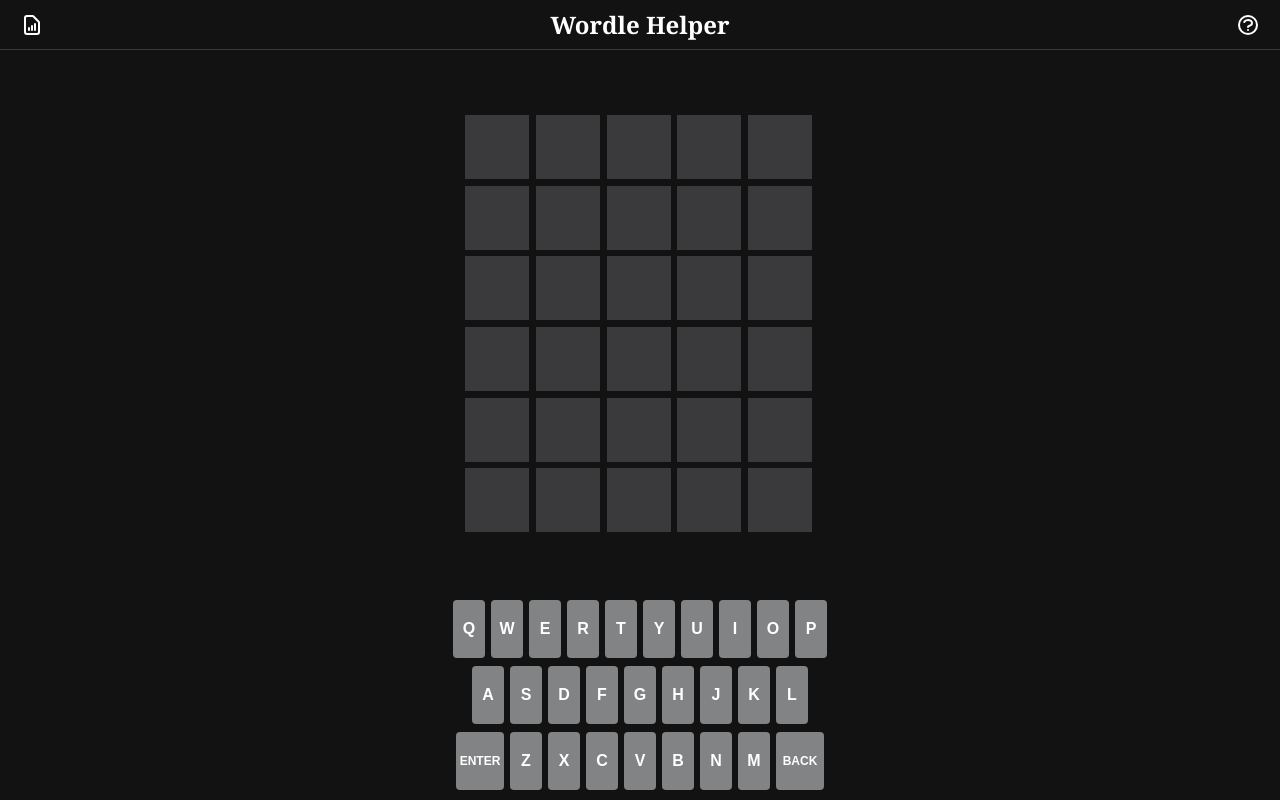
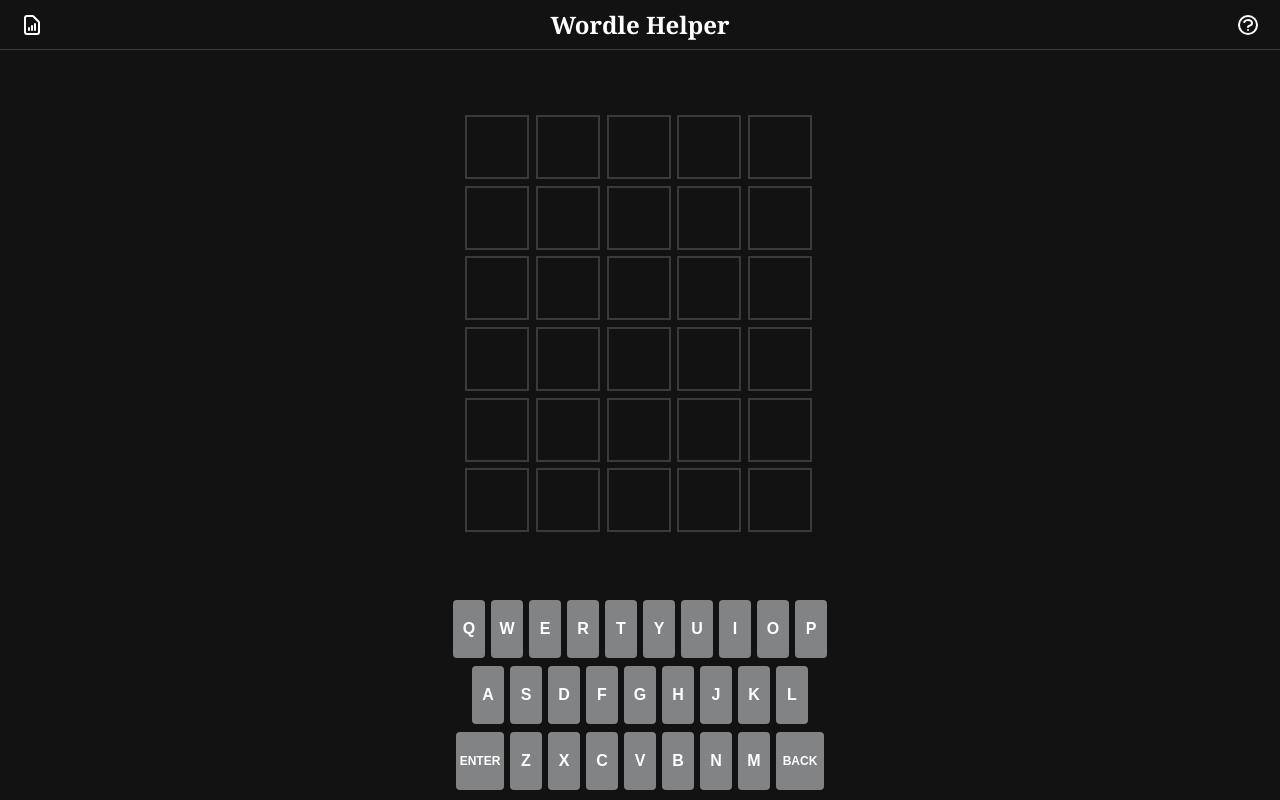
Before and after one commit to RogelioCamargo/wordle-helper, a React (Create React App) app: page / in a window 1280 px wide. Built offline with nearby package versions, Linux system fonts and the light colour scheme.

Commit message:
Ensure new Character class works with dependent components

```diff
--- a/src/App.js
+++ b/src/App.js
@@ -1,20 +1,17 @@
 import { useEffect, useMemo, useState, useRef } from "react";
 import Trie from "./Trie";
+import Character from "./Character";
 import { words } from "./data";
-import { Header, Keyboard, Modal, Grid } from "./components";
+import { Header, Modal, Game } from "./components";
 import { Help, Results } from "./pages";
-import { prepareInput } from "./util";
 
 function App() {
-	const [values, setValues] = useState(new Array(30).fill(""));
-	const [colors, setColors] = useState(new Array(30).fill(-1));
-	const [currentRow, setCurrentRow] = useState(0);
-	const [currentCell, setCurrentCell] = useState(0);
+	const [values, setValues] = useState([]);
 	const [results, setResults] = useState([]);
 	const resultsModalRef = useRef();
 	const helpModalRef = useRef();
 
-	// create trie
+	// create trie upon mount
 	const trie = useMemo(() => {
 		const newTrie = new Trie();
 		for (const word of words) newTrie.insert(word);
@@ -29,108 +26,50 @@
 	}, [trie]);
 
 	const changeColor = (selectedIndex) => {
-		// ensure cell belongs isn't empty
-		if (
-			(selectedIndex === currentCell && !values[currentCell]) ||
-			selectedIndex > currentCell
-		)
-			return null;
-		let colorValue = colors[selectedIndex];
-		if (colorValue === 2) colorValue = 0;
-		else colorValue++;
-		setColors((previousState) => {
-			return previousState.map((value, index) =>
-				index === selectedIndex ? colorValue : value
-			);
+		const cell = values.length - 1;
+		if (selectedIndex > cell) return null;
+
+		console.log("change color");
+		// get character's color
+		const { color } = values[selectedIndex];
+		let newColor;
+		if (color === 2) newColor = 0;
+		else newColor = color + 1;
+
+		// update color
+		setValues((previousState) => {
+			return previousState.map((character, index) => {
+				if (selectedIndex === index)
+					character.color = newColor;
+
+				return character;
+			});
 		});
 	};
 
-	const isLastCell = (index) => index === 29;
-	const isLastCellInRow = (index) => (index + 1) % 5 === 0;
-	const isFirstCellInRow = (index) => index % 5 === 0;
-	const isOccupiedCell = (index) => values[index];
-	const isLastRow = (index) => index === 6;
-
 	const onClickEnter = () => {
 		// ensure entire row is filled
-		const word = values.slice(currentRow * 5, currentRow * 5 + 5).join("");
-		if (word.length !== 5) return null;
+		if (values.length > 0 && values.length % 5 !== 0) return null;
 
-		const input = prepareInput(currentRow, colors, values);
-		const trieResults = trie.search(
-			input.correctQuery,
-			input.validQueryList,
-			input.greenSet,
-			input.yellowSet,
-			input.graySet
-		);
+		console.log("enter");
+		const trieResults = trie.search(values);
 		setResults(trieResults);
 		resultsModalRef.current.openModal();
-
-		setCurrentCell((previousState) => {
-			if (isLastCell(previousState)) return 29;
-			return previousState + 1;
-		});
-		setCurrentRow((previousState) => {
-			if (isLastRow(previousState)) return 6;
-			return previousState + 1;
-		});
 	};
 
 	const onClickBack = () => {
-		const CURRENT_CELL = currentCell;
-		if (currentRow && isFirstCellInRow(CURRENT_CELL))
-			setCurrentRow((previousState) => previousState - 1);
-		if (isLastCellInRow(CURRENT_CELL) && isOccupiedCell(CURRENT_CELL)) {
-			setColors((previousState) => {
-				return previousState.map((value, index) =>
-					index === CURRENT_CELL ? -1 : value
-				);
-			});
-			setValues((previousState) => {
-				return previousState.map((value, index) =>
-					index === CURRENT_CELL ? "" : value
-				);
-			});
-		} else {
-			setColors((previousState) => {
-				return previousState.map((value, index) =>
-					index === CURRENT_CELL || index === CURRENT_CELL - 1 ? -1 : value
-				);
-			});
-			setValues((previousState) => {
-				return previousState.map((value, index) =>
-					index === CURRENT_CELL || index === CURRENT_CELL - 1 ? "" : value
-				);
-			});
-			setCurrentCell((previousState) => {
-				if (previousState <= 0) return 0;
-				return previousState - 1;
-			});
-		}
+		if (values.length <= 0) return null;
+
+		setValues((previousState) =>
+			previousState.slice(0, previousState.length - 1)
+		);
 	};
 
 	const onClickKey = (keyValue) => {
-		// capture the current cell to ensure the correct cell is updated
-		const CURRENT_CELL = currentCell;
-		// can only go one row at a time
-		if (isLastCellInRow(CURRENT_CELL) && values[CURRENT_CELL]) return null;
+		if (values.length >= 30) return null;
 
-		setValues((previousState) => {
-			return previousState.map((value, index) =>
-				index === CURRENT_CELL ? keyValue : value
-			);
-		});
-		setColors((previousState) => {
-			return previousState.map((value, index) =>
-				index === CURRENT_CELL ? 0 : value
-			);
-		});
-		setCurrentCell((previousState) => {
-			if (isLastCellInRow(previousState)) return previousState;
-			if (isLastCell(previousState)) return 29;
-			return previousState + 1;
-		});
+		const character = new Character(keyValue);
+		setValues((previousState) => [...previousState, character]);
 	};
 
 	return (
@@ -139,14 +78,13 @@
 				openResultsModal={() => resultsModalRef.current.openModal()}
 				openHelpModal={() => helpModalRef.current.openModal()}
 			/>
-			<main className="h-game max-w-game mx-auto flex flex-col">
-				<Grid values={values} colors={colors} changeColor={changeColor} />
-				<Keyboard
-					onClickBack={onClickBack}
-					onClickEnter={onClickEnter}
-					onClickKey={onClickKey}
-				/>
-			</main>
+			<Game
+				values={values}
+				changeColor={changeColor}
+				onClickBack={onClickBack}
+				onClickEnter={onClickEnter}
+				onClickKey={onClickKey}
+			/>
 			{/* Results Modals */}
 			<Modal ref={resultsModalRef} title="Results">
 				<Results results={results} />
--- a/src/Trie.js
+++ b/src/Trie.js
@@ -1,3 +1,4 @@
+import { prepareInput } from "./util";
 class TrieNode {
 	constructor() {
 		this.children = new Map();
@@ -38,25 +39,25 @@
 		this.count++;
 	}
 
-	search(query, validList, greenSet, yellowSet, invalidSet) {
+	search(values) {
+		const { correctQuery, validQueries, grays, yellows, greens } =
+			prepareInput(values);
 		const results = [];
 
 		const isInvalidCharacter = (char) => {
-			return (
-				invalidSet.has(char) && !greenSet.has(char) && !yellowSet.has(char)
-			);
+			return grays.has(char) && !greens.has(char) && !yellows.has(char);
 		};
 
 		const isSingleOccurring = (char) => {
 			return (
-				(invalidSet.has(char) && greenSet.has(char)) ||
-				(invalidSet.has(char) && yellowSet.has(char))
+				(grays.has(char) && greens.has(char)) ||
+				(grays.has(char) && yellows.has(char))
 			);
 		};
 
 		const searchNode = (current, path, index) => {
-			if (index === query.length) {
-				for (const list of validList) {
+			if (index === correctQuery.length) {
+				for (const list of validQueries) {
 					for (let idx = 0; idx < list.length; idx++) {
 						const validChar = list[idx];
 						if (validChar === ".") continue;
@@ -80,7 +81,7 @@
 				return null;
 			}
 
-			const char = query.charAt(index);
+			const char = correctQuery.charAt(index);
 			// "." represents any character, so must vist every path
 			if (char === ".") {
 				const charKeys = current.children.keys();
--- a/src/components/index.js
+++ b/src/components/index.js
@@ -1,6 +1,5 @@
 import Header from "./Header";
-import Keyboard from "./Keyboard";
 import Modal from "./Modal";
-import Grid from "./Grid";
+import Game from "./Game";
 
-export { Header, Keyboard, Modal, Grid };
+export { Header, Modal, Game };
--- a/src/util.js
+++ b/src/util.js
@@ -1,42 +1,46 @@
-export const prepareInput = (row, colors, values) => {
-	const graySet = new Set();
-	const yellowSet = new Set();
-	const greenSet = new Set();
+export const prepareInput = (values) => {
+	const row = Math.floor(values.length / 5);
+	// colored character sets
+	const grays = new Set();
+	const yellows = new Set();
+	const greens = new Set();
+	// query of characters in the correct place
 	const correctQuery = [".", ".", ".", ".", "."];
-	const validQueryList = [];
+	// queries which have characters but not in the right place
+	const validQueries = [];
 
-	for (let gridRow = 0; gridRow <= row; gridRow++) {
+	for (let gridRow = 0; gridRow < row; gridRow++) {
 		const start = gridRow * 5;
 		let validQuery = "";
 		for (let gridCol = start; gridCol < start + 5; gridCol++) {
-			const value = values[gridCol];
-			const color = colors[gridCol];
-			switch (color) {
+			const character = values[gridCol];
+			console.log(character);
+			switch (character.color) {
 				case 0:
-					graySet.add(value);
+					grays.add(character.value);
 					validQuery += ".";
 					break;
 				case 1:
-					yellowSet.add(value);
-					validQuery += value;
+					yellows.add(character.value);
+					validQuery += character.value;
 					break;
 				case 2:
-					greenSet.add(value);
-					correctQuery[gridCol % 5] = value;
+					greens.add(character.value);
+					correctQuery[gridCol % 5] = character.value;
 					validQuery += ".";
 					break;
 				default:
 					return null;
 			}
 		}
-		validQueryList.push(validQuery);
+		validQueries.push(validQuery);
 	}
 
 	return {
 		correctQuery: correctQuery.join(""),
-		validQueryList,
-		graySet,
-		yellowSet,
-		greenSet,
+		validQueries,
+		grays,
+		yellows,
+		greens,
 	};
 };
```
